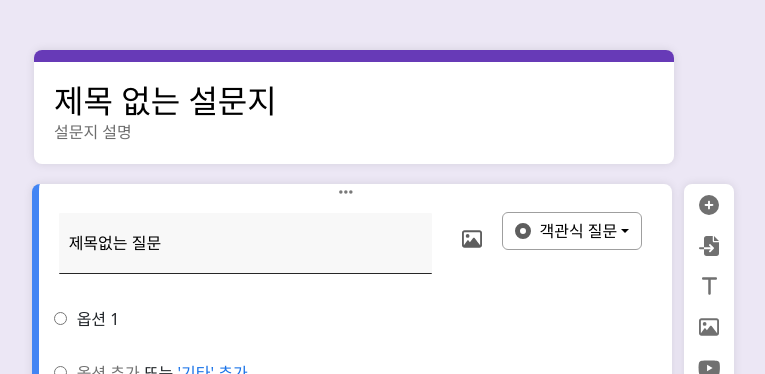
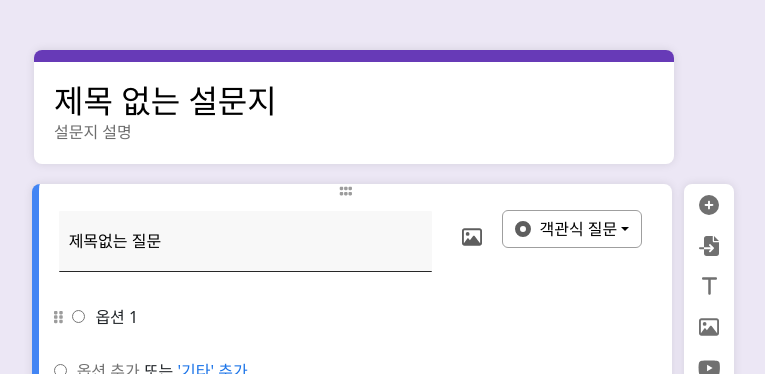
Before and after one commit to yunyoung0531/survey, a React (Create React App) app in the folder survey/: page / in a window 1280 px wide. Shown: the top 374 px of the page, without its empty margins (286-1051 px from the left). Built offline with nearby package versions, Linux system fonts and the light colour scheme.

Commit message:
design: 질문지 옵션 디자인 추가

```diff
--- a/survey/src/Question.tsx
+++ b/survey/src/Question.tsx
@@ -7,6 +7,8 @@ import { Form } from 'react-bootstrap';
 import { faCopy } from '@fortawesome/free-regular-svg-icons';
 import { faTrashCan } from '@fortawesome/free-regular-svg-icons';
 import { faEllipsisVertical } from '@fortawesome/free-solid-svg-icons';
+import { faGrip } from '@fortawesome/free-solid-svg-icons';
+import { faGripVertical } from '@fortawesome/free-solid-svg-icons';
 import './App.css';
 import { useDrag, useDrop } from 'react-dnd';
 
@@ -56,11 +58,13 @@ const Question: React.FC<QuestionProps> = ({ questionTitle, questionType, onDupl
             case '객관식 질문':
                 return (<>
                     <label className="option">
+                    <FontAwesomeIcon icon={faGripVertical} style={{color: "#9c9c9c", marginRight: '10px', cursor: 'pointer'}} size='sm' />
                     <input type="radio" name="option" />
                     <span>옵션 1</span>
                     </label>
                     {options.map((option, index) => (
                         <label className="option" key={index}>
+                            <FontAwesomeIcon icon={faGripVertical} style={{color: "#9c9c9c", marginRight: '10px', cursor: 'pointer'}} size='sm' />
                             <input type="radio" name="option" value={option} />
                             <span>{option}</span>
                         </label>
@@ -79,11 +83,13 @@ const Question: React.FC<QuestionProps> = ({ questionTitle, questionType, onDupl
             case '체크박스ㅤ':
                 return (<>
                     <label className="option">
+                    <FontAwesomeIcon icon={faGripVertical} style={{color: "#9c9c9c", marginRight: '10px', cursor: 'pointer'}} size='sm' />
                     <input type="checkbox" name="option" />
                     <span>옵션 1</span>
                     </label>
                     {options.map((option, index) => (
                         <label className="option" key={index}>
+                            <FontAwesomeIcon icon={faGripVertical} style={{color: "#9c9c9c", marginRight: '10px', cursor: 'pointer'}} size='sm' />
                             <input type="checkbox" name="option" value={option} />
                             <span>{option}</span>
                         </label>
@@ -98,10 +104,12 @@ const Question: React.FC<QuestionProps> = ({ questionTitle, questionType, onDupl
             case '드롭다운ㅤ':
                 return (<>
                     <label className="option">
+                    <FontAwesomeIcon icon={faGripVertical} style={{color: "#9c9c9c", marginRight: '10px', cursor: 'pointer'}} size='sm' />
                         <span>1 옵션 1</span>
                     </label>
                     {options.map((option, index) => (
                         <label className="option" key={index}>
+                            <FontAwesomeIcon icon={faGripVertical} style={{color: "#9c9c9c", marginRight: '10px', cursor: 'pointer'}} size='sm' />
                             {/* <input type="checkbox" name="option" value={option} /> */}
                             <span>{index+2} {option}</span>
                         </label>
@@ -138,7 +146,8 @@ const Question: React.FC<QuestionProps> = ({ questionTitle, questionType, onDupl
     return (
     <div ref={drop} className="survey-question">
         <div ref={drag} className='drag-drop'>
-        <FontAwesomeIcon icon={faEllipsis}/>
+        {/* <FontAwesomeIcon icon={faEllipsis}/> */}
+        <FontAwesomeIcon icon={faGrip} style={{color: "#9c9c9c",}} size='sm' />
         </div>
         <div className='question-title-container'>
         {/* <div className="question-title"> */}
@@ -147,7 +156,7 @@ const Question: React.FC<QuestionProps> = ({ questionTitle, questionType, onDupl
                 type="text"
                 value={editTitle}
                 onChange={handleTitleChange}
-                className="question-title-input" // 적절한 스타일을 적용하기 위한 CSS 클래스
+                className="question-title-input"
                 placeholder="질문 제목 입력"
             />
             </div>
```
